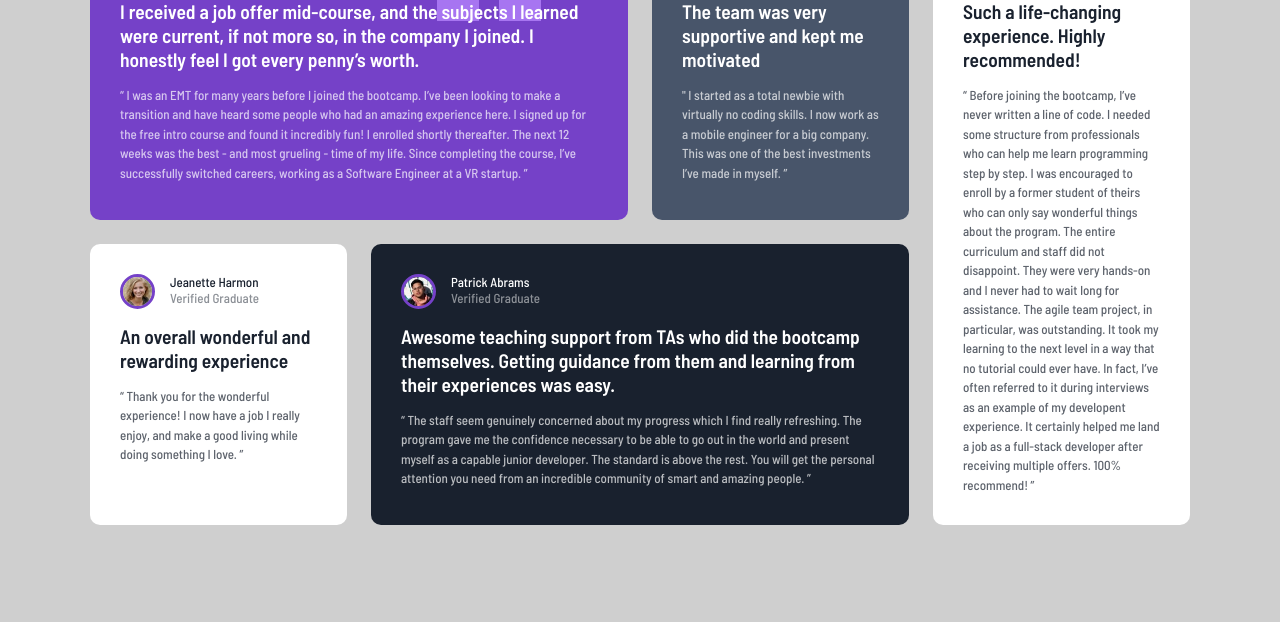
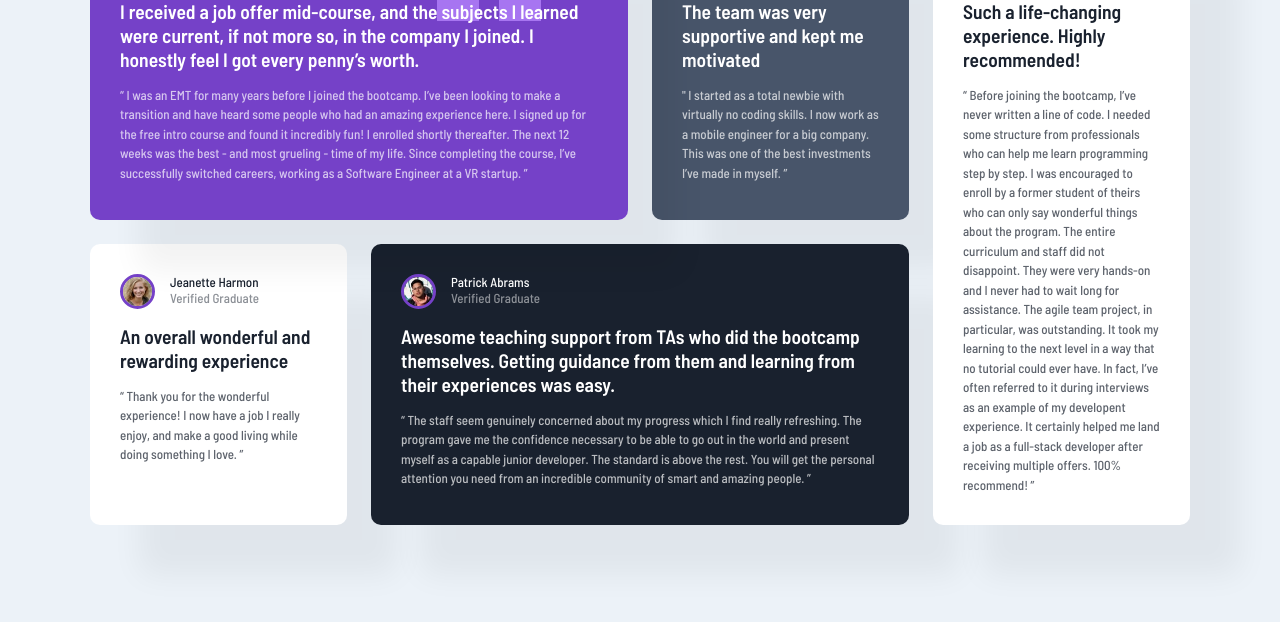
Before and after one commit to SlawekZet/FEM-Testimonials, a plain HTML site: page index.html in a window 1280 px wide. Shown: the part 178-800 px from the top of the page. Drawn offline with Linux system fonts and the light colour scheme.

Commit message:
Update styles.css
changed the background and added box shadow

```diff
--- a/styles.css
+++ b/styles.css
@@ -10,7 +10,7 @@ body {
   justify-content: center;
   font-family: "Barlow Semi Condensed", sans-serif;
   font-size: 13px;
-  background-color: hsl(0, 0%, 81%);
+  background-color: hsl(210, 46%, 95%);
   color: hsl(0, 0%, 100%);
   width: 100%;
   min-height: 100vh;
@@ -41,6 +41,7 @@ main {
 .testimonial {
   padding: 30px;
   border-radius: 10px;
+  box-shadow: 50px 50px 30px 1px rgba(0, 0, 0, 0.05);
 }
 
 .testimonial h1 {
```
